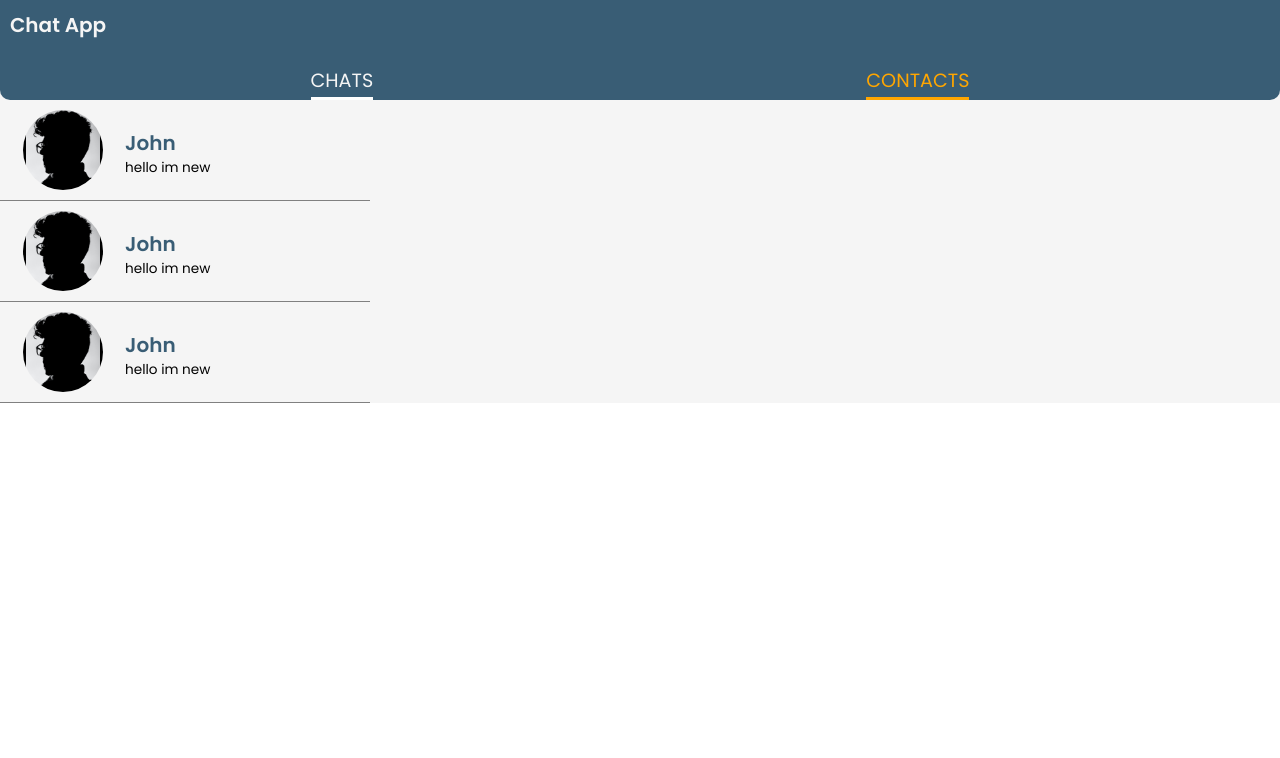
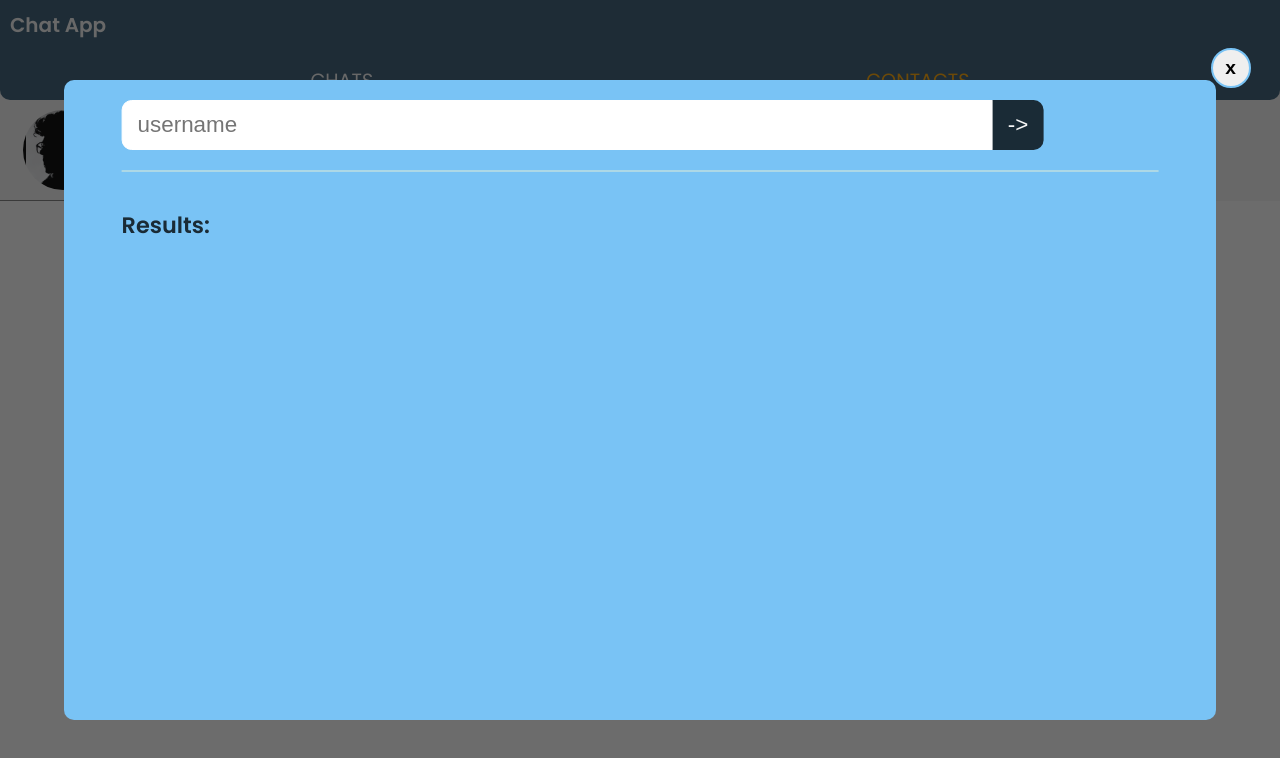
Before and after one commit to atrykp/chat-app-client, a React (Create React App) app: page /contacts in a window 1280 px wide. Shown: the top 758 px of the page. Built offline with nearby package versions, Linux system fonts and the light colour scheme.

Commit message:
add search contact modal

```diff
--- a/src/Screen/ContactsScreen/ContactsScreen.scss
+++ b/src/Screen/ContactsScreen/ContactsScreen.scss
@@ -0,0 +1,79 @@
+.search-background {
+  width: 100%;
+  height: 100vh;
+  background-color: rgba(14, 14, 14, 0.609);
+  position: absolute;
+}
+.search-wrapper {
+  position: absolute;
+  background-color: #79c3f5;
+  width: 90%;
+  height: 80vh;
+  top: 50%;
+  left: 50%;
+  transform: translate(-50%, -50%);
+  border-radius: 10px;
+}
+.search-contact-wrapper {
+  display: flex;
+  position: absolute;
+  top: 20px;
+  left: 50%;
+  transform: translateX(-50%);
+  height: 10px;
+  width: 90%;
+  padding-bottom: 70px;
+  border-bottom: 2px solid lightblue;
+}
+
+.search-contact-wrapper input {
+  width: 85%;
+  border-radius: 10px;
+  border-style: none;
+  height: 50px;
+  padding: 5px 15px;
+  font-size: 1.4rem;
+  outline: none;
+  border: 1px solid white;
+}
+.search-contact-wrapper input:focus {
+  border: 1px solid #1a2b36;
+}
+.search-contact-wrapper button {
+  border-radius: 0 10px 10px 0;
+  border-style: none;
+  height: 50px;
+  padding: 5px 15px;
+  font-size: 1.4rem;
+  margin-left: -10px;
+  background-color: #1a2b36;
+  color: whitesmoke;
+}
+
+.close-search-btn {
+  width: 40px;
+  height: 40px;
+  border: 2px solid #79c3f5;
+  border-radius: 50%;
+  position: absolute;
+  right: -3%;
+  top: -5%;
+  font-size: 1.2rem;
+  font-weight: bold;
+}
+.search-result-wrapper {
+  position: absolute;
+  height: 62vh;
+  border-radius: 10px;
+
+  width: 90%;
+  top: 20%;
+  left: 50%;
+  transform: translateX(-50%);
+}
+.search-result-wrapper p {
+  font-size: 1.4rem;
+  color: #1a2b36;
+  font-weight: bold;
+  overflow-y: scroll;
+}
--- a/src/Screen/ContactsScreen/ContactsScreen.tsx
+++ b/src/Screen/ContactsScreen/ContactsScreen.tsx
@@ -1,17 +1,38 @@
+import { useState } from "react";
 import NavBar from "../../components/NavBar/NavBar";
 import profile from "../../images/profile.jpg";
 import ListTemplate from "../../Template/ListTemplate/ListTemplate";
 
-const contacts = [
-  { username: "John", text: "hello im new", img: profile },
-  { username: "John", text: "hello im new", img: profile },
-  { username: "John", text: "hello im new", img: profile },
-];
+import "./ContactsScreen.scss";
+
+const contacts = [{ username: "John", text: "hello im new", img: profile }];
 
 const ContactsScreen = () => {
+  const [isSearchActive, setIsSearchActive] = useState(true);
+  const closeSearch = () => {
+    setIsSearchActive(false);
+  };
   return (
     <>
       <NavBar />
+      {isSearchActive && (
+        <div className="search-background">
+          <div className="search-wrapper">
+            <button className="close-search-btn" onClick={() => closeSearch()}>
+              x
+            </button>
+            <form action="" className="search-contact-wrapper">
+              <input type="text" placeholder="username" />
+              <button>{"->"}</button>
+            </form>
+            <div className="search-result-wrapper">
+              <p>Results:</p>
+              <div className="search-results-box"></div>
+            </div>
+          </div>
+        </div>
+      )}
+
       <ListTemplate listElements={contacts}></ListTemplate>
     </>
   );
```
